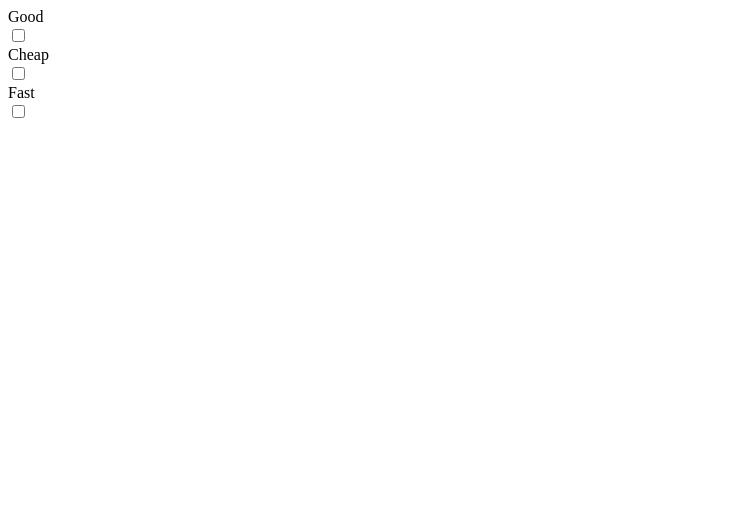
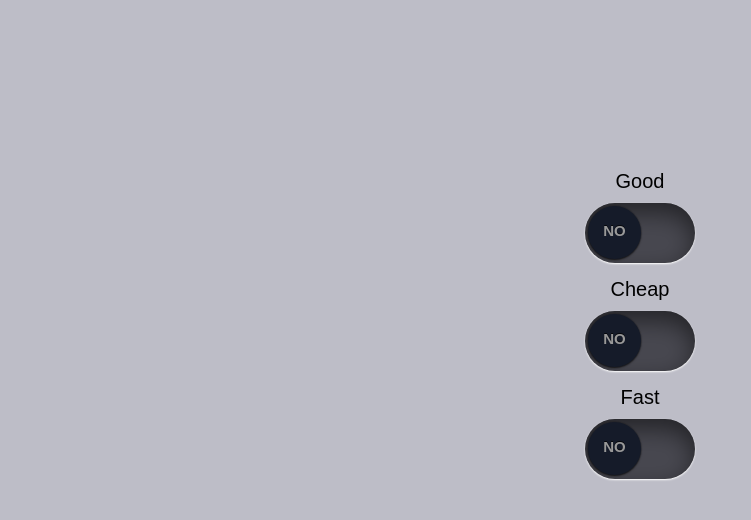
Before and after one commit to Ramil3107/Task-3.Good-cheap-fast, a plain HTML site: page switch.html in a window 1280 px wide. Shown: the whole page, without its empty margins (0-751 px from the left). Drawn offline with Linux system fonts and the light colour scheme.

Commit message:
Add styles

```diff
--- a/switch.css
+++ b/switch.css
@@ -0,0 +1,72 @@
+body {
+    background: #bdbdc7;
+    margin: 0 0;
+    padding: 70px 0;
+    text-align: center;
+    font-family: 'Montserrat', sans-serif;
+    font-size: 20px;
+    width: 100%;
+    margin-top: 100px;
+  }
+
+  .checkbox {
+    display: inline-block;
+    position: relative;
+    text-align: left;
+    width: 110px;
+    height: 60px;
+    background-color: #484850;
+    overflow: hidden;
+    box-shadow: inset 0 10px 25px rgba(0, 0, 0, .5), 0px 1px 2px #fff;
+    border-radius: 50px;
+    margin: 10px;
+  }
+
+  .checkbox input {
+    display: block;
+    position: absolute;
+    top: 0;
+    right: 0;
+    bottom: 0;
+    left: 0;
+    width: 100%;
+    height: 100%;
+    margin: 0 0;
+    cursor: pointer;
+    opacity: 0;
+    filter: alpha(opacity=0);
+    z-index: 2;
+  }
+
+  .checkbox label {
+    background-color: #151b29;
+    box-shadow: 0 0 0 1px rgba(0, 0, 0, 0.1), 0 1px 2px rgba(0, 0, 0, 0.7);
+    border-radius: 40px;
+    display: inline-block;
+    width: 53px;
+    height: 53px;
+    text-align: center;
+    font: bold 15px/50px Arial, Sans-Serif;
+    color: #999;
+    text-shadow: 0 -1px 0 rgba(0, 0, 0, 0.7);
+    transition: margin-left 0.2s ease-in-out;
+    margin: 3px;
+  }
+
+  .checkbox label:before {
+    content: attr(data-off);
+  }
+
+  .checkbox input:checked + label {
+    margin-left: 54px;
+    /* green when 'on'
+            background-color: #429f21;
+            */
+    /* blue when 'on' */
+    background-color: #0088cc;
+    color: white;
+  }
+
+  .checkbox input:checked + label:before {
+    content: attr(data-on);
+  }
--- a/switch.html
+++ b/switch.html
@@ -5,6 +5,7 @@
     <meta http-equiv="X-UA-Compatible" content="IE=edge">
     <meta name="viewport" content="width=device-width, initial-scale=1.0">
     <title>Document</title>
+    <link rel="stylesheet" href="/switch.css">
 </head>
 <body>
     <div>
```
